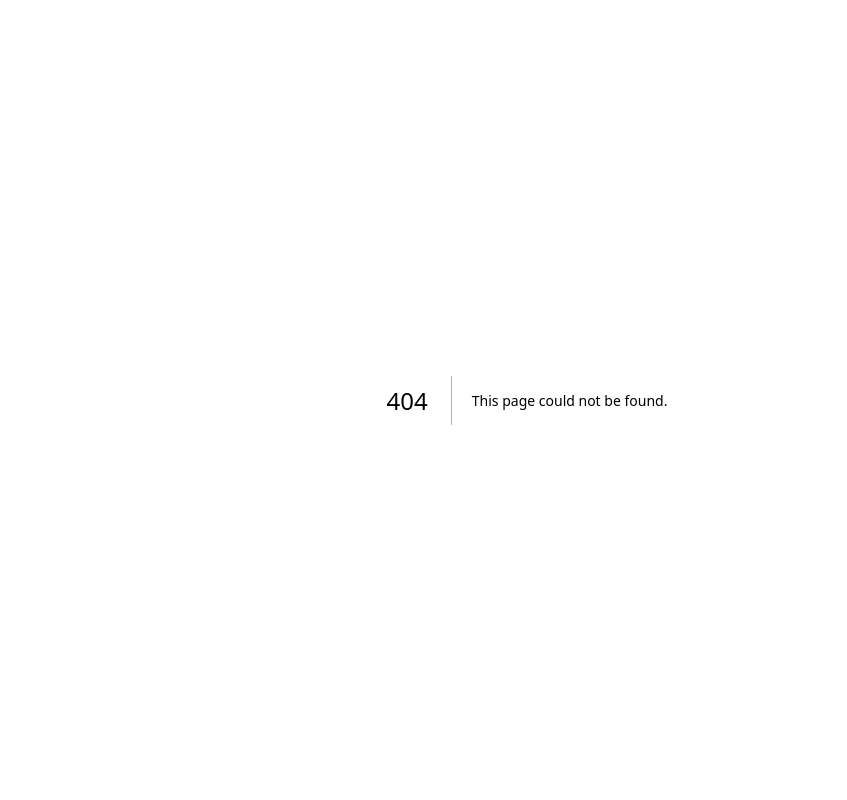
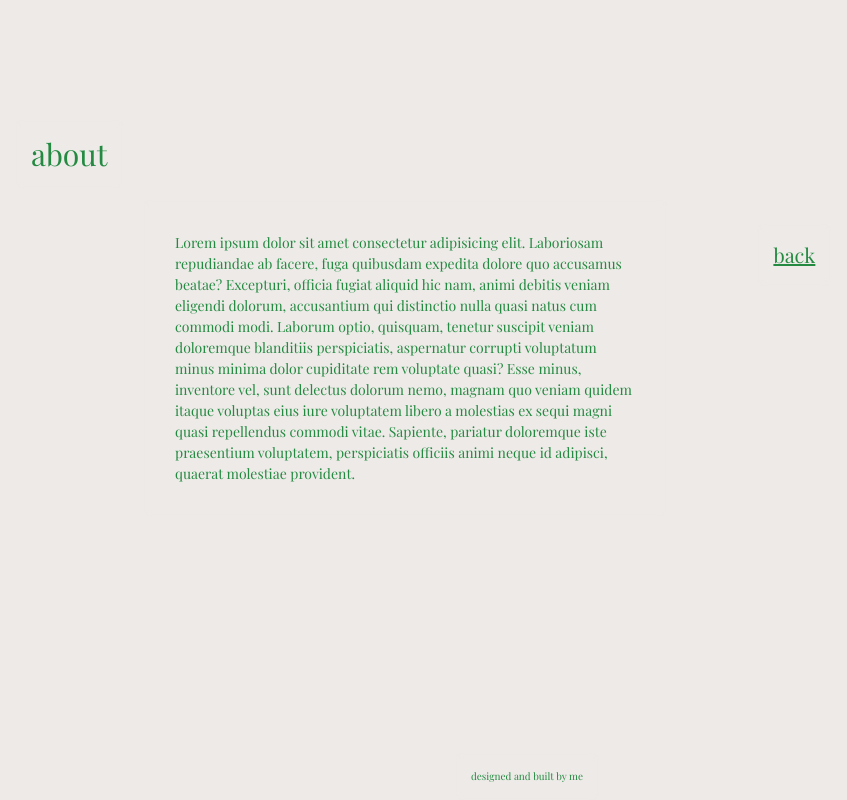
Before and after one commit to joshudd/portfolio, a Next.js app: page /about in a window 1280 px wide. Before the commit this address had no page. Shown: the whole page, without its empty margins (113-960 px from the left). Built offline with nearby package versions, Linux system fonts and the light colour scheme.

Commit message:
routing change

```diff
--- a/package.json
+++ b/package.json
@@ -27,6 +27,7 @@
     "postcss": "^8.4.43",
     "react": "^18.2.0",
     "react-dom": "^18.2.0",
+    "react-router-dom": "^6.26.1",
     "tailwindcss": "3.3.3",
     "typescript": "5.2.2"
   }
--- /dev/null
+++ b/src/app/about/page.tsx
@@ -0,0 +1,5 @@
+import AboutView from '@/components/views/about-view'
+
+export default function About() {
+  return <AboutView />
+}
--- a/src/app/page.tsx
+++ b/src/app/page.tsx
@@ -1,24 +1,11 @@
 "use client"
 
 import HomeView from '@/components/views/home-view'
-import ProjectsView from '@/components/views/projects-view'
-import AboutView from '@/components/views/about-view'
-import { useView } from '@/contexts/view-context'
-
-const views = {
-	"HOME": HomeView,
-	"PROJECTS": ProjectsView,
-  "ABOUT": AboutView,
-};
 
 export default function Home() {
-  type ViewKey = keyof typeof views;
-  const { currentView } = useView() as { currentView: ViewKey };
-  const View = views[currentView];
-
   return (
     <main className={`flex min-h-[400px] min-w-[240px] flex-col justify-center items-center`}>
-      <View />
+      <HomeView />
     </main>
   )
 }
--- /dev/null
+++ b/src/app/projects/page.tsx
@@ -0,0 +1,5 @@
+import ProjectsView from '@/components/views/projects-view'
+
+export default function Projects() {
+  return <ProjectsView />
+}
--- a/src/components/animation/ripples-animation.tsx
+++ b/src/components/animation/ripples-animation.tsx
@@ -35,6 +35,8 @@ const sketch: Sketch = (p) => {
     p.rez = 0.002;
     p.radi = 4 / p.rez;
     p.dim = 5;
+
+    p.try = 0;
   }
 
   p.draw = () => {
@@ -81,8 +83,6 @@ const sketch: Sketch = (p) => {
 
     // increment time
     p.t += p.tInt;
-
-    console.log(p.t)
   }
 
   p.windowResized = () => {
--- a/src/components/views/about-view.tsx
+++ b/src/components/views/about-view.tsx
@@ -1,9 +1,8 @@
+"use client"
+
 import React from "react";
-import { useView } from "@/contexts/view-context";
 
 const AboutView = () => {
-    const { setCurrentView } = useView();
-
     return (
         <div className="w-full h-screen flex flex-col justify-center items-center text-text-about-color">
             {/* header */}
@@ -13,22 +12,20 @@ const AboutView = () => {
                 </h1>
             </div>
 
+            {/* body */}
+            <div className="mt-6 mr-[200px] sm:mr-[260px] md:mr-[290px] lg:mr-[400px] xl:mr-[500px] absolute top-[22vh] left-[20vw] p-4 sm:p-4 md:p-6 lg:p-8 bg-background-transparent-color rounded-lg backdrop-blur-sm z-[200]">
+                <p className="flex flex-col flex-wrap content-start gap-x-4 md:gap-x-8 text-[10px] sm:text-[12px] md:text-[14px]">
+                    Lorem ipsum dolor sit amet consectetur adipisicing elit. Laboriosam repudiandae ab facere, fuga quibusdam expedita dolore quo accusamus beatae? Excepturi, officia fugiat aliquid hic nam, animi debitis veniam eligendi dolorum, accusantium qui distinctio nulla quasi natus cum commodi modi. Laborum optio, quisquam, tenetur suscipit veniam doloremque blanditiis perspiciatis, aspernatur corrupti voluptatum minus minima dolor cupiditate rem voluptate quasi? Esse minus, inventore vel, sunt delectus dolorum nemo, magnam quo veniam quidem itaque voluptas eius iure voluptatem libero a molestias ex sequi magni quasi repellendus commodi vitae. Sapiente, pariatur doloremque iste praesentium voluptatem, perspiciatis officiis animi neque id adipisci, quaerat molestiae provident.
+                </p>
+            </div>
+
             {/* back button */}
-                        {/* about */}
-                        {/* <div className={`absolute top-[38vh] left-[70vw] p-2 md:p-3 lg:p-4 bg-background-transparent-color rounded-sm md:rounded-lg backdrop-blur-sm z-[200]`}>
-                <button className="flex items-center hover:text-text-hover-color" onClick={() => setCurrentView("ABOUT")}>
-                    <h2 className="text-[14px] sm:text-[16px] md:text-[18px] lg:text-[20px] font-normal">
-                        about
-                    </h2>
-                    {chatIcon()}
-                </button>
-            </div> */}
-            <div className={`absolute top-[38vh] left-[70vw] p-2 md:p-3 lg:p-4 bg-background-transparent-color rounded-sm md:rounded-lg backdrop-blur-sm z-[200]`}>
-                <button className="flex items-center hover:text-text-about-hover-color" onClick={() => setCurrentView("HOME")}>
+            <div className={`absolute top-[28vh] left-[68vw] p-2 md:p-3 lg:p-4 bg-background-transparent-color rounded-sm md:rounded-lg backdrop-blur-sm z-[200]`}>
+                <a href="/" className="flex items-center hover:text-text-about-hover-color">
                     <h2 className="text-[14px] sm:text-[16px] md:text-[18px] lg:text-[20px] font-normal underline">
                         back
                     </h2>
-                </button>
+                </a>
             </div>
 
             {/* note */}
--- a/src/components/views/home-view.tsx
+++ b/src/components/views/home-view.tsx
@@ -1,9 +1,10 @@
+"use client"
+
 import React, { useRef, useState, useEffect } from "react";
 import { useView } from "@/contexts/view-context";
 
 import { linkarrowIcon, speakerIcon, cropIcon, chatIcon, documentIcon } from "@/components/icons";
-import AnimatedBackground from "@/components/animation/speaker-animation";
-// import RandomLightning from "@/components/animationlightning-animation";
+// import AnimatedBackground from "@/components/animation/speaker-animation";
 import Ripples from "@/components/animation/ripples-animation";
 
 const HomeView = () => {
@@ -64,20 +65,20 @@ const HomeView = () => {
             </div>
 
             {/* design */}
-            <div className={`absolute top-[55vh] left-[16vw] p-2 md:p-3 lg:p-4 bg-background-transparent-color rounded-sm md:rounded-lg backdrop-blur-sm z-[200]`}>
-                <button className="flex items-center hover:text-text-hover-color" onClick={() => setCurrentView("DESIGN")}>
+            <div className={`absolute top-[55vh] left-[12vw] p-2 md:p-3 lg:p-4 bg-background-transparent-color rounded-sm md:rounded-lg backdrop-blur-sm z-[200]`}>
+                <a href="/design" className="flex items-center hover:text-text-hover-color">
                     <h2 className="text-[14px] sm:text-[16px] md:text-[18px] lg:text-[20px] font-normal">
                         design
                     </h2>
                     {cropIcon()}
-                </button>
+                </a>
             </div>
 
             {/* projects */}
             <div
                 className={`absolute top-[76vh] left-[28vw] p-2 md:p-3 lg:p-4 bg-background-transparent-color rounded-sm md:rounded-lg backdrop-blur-sm z-[200]`}
             >
-                <button className="flex items-center hover:text-text-hover-color" onClick={() => setCurrentView("PROJECTS")}>
+                <a href="/projects" className="flex items-center hover:text-text-hover-color">
                     <h2 className="text-[14px] sm:text-[16px] md:text-[18px] lg:text-[20px] font-normal">
                         projects
                     </h2>
@@ -87,27 +88,27 @@ const HomeView = () => {
                     >
                         {speakerIcon()}
                     </div>
-                </button>
+                </a>
             </div>
 
             {/* experience */}
-            <div className={`absolute top-[65vh] left-[60vw] p-2 md:p-3 lg:p-4 bg-background-transparent-color rounded-sm md:rounded-lg backdrop-blur-sm z-[200]`}>
-                <button className="flex items-center hover:text-text-hover-color" onClick={() => setCurrentView("EXPERIENCE")}>
+            <div className={`absolute top-[60vh] left-[80vw] p-2 md:p-3 lg:p-4 bg-background-transparent-color rounded-sm md:rounded-lg backdrop-blur-sm z-[200]`}>
+                <a href="/experience" className="flex items-center hover:text-text-hover-color">
                     <h2 className="text-[14px] sm:text-[16px] md:text-[18px] lg:text-[20px] font-normal">
                         experience
                     </h2>
                     {documentIcon()}
-                </button>
+                </a>
             </div>
 
             {/* about */}
-            <div className={`absolute top-[38vh] left-[70vw] p-2 md:p-3 lg:p-4 bg-background-transparent-color rounded-sm md:rounded-lg backdrop-blur-sm z-[200]`}>
-                <button className="flex items-center hover:text-text-hover-color" onClick={() => setCurrentView("ABOUT")}>
+            <div className={`absolute top-[28vh] left-[68vw] p-2 md:p-3 lg:p-4 bg-background-transparent-color rounded-sm md:rounded-lg backdrop-blur-sm z-[200]`}>
+                <a href="/about" className="flex items-center hover:text-text-hover-color">
                     <h2 className="text-[14px] sm:text-[16px] md:text-[18px] lg:text-[20px] font-normal">
                         about
                     </h2>
                     {chatIcon()}
-                </button>
+                </a>
             </div>
 
             {/* note */}
@@ -117,19 +118,8 @@ const HomeView = () => {
                 </h2>
             </div>
 
-            {/* waveforms */}
-            {/* {waveformsImage()} */}
             {/* <AnimatedBackground parentPosition={parentPosition} /> */}
             <Ripples />
-            {/* <RandomLightning
-                sourceX={parentPosition.x}
-                sourceY={parentPosition.y}
-                width={window.innerWidth}
-                height={window.innerHeight}
-                duration={3000}
-                segments={5}
-                bolts={3}
-            /> */}
         </div>
     );
 }
--- a/src/components/views/projects-view.tsx
+++ b/src/components/views/projects-view.tsx
@@ -1,5 +1,6 @@
+"use client"
+
 import React, { useState, useRef } from "react";
-import { useView } from "@/contexts/view-context";
 
 import { linkarrowIcon } from "@/components/icons";
 
@@ -57,8 +58,6 @@ const ProjectItem = ({ project, linkarrowIcon }: { project: Project, linkarrowIc
 };
 
 const ProjectsView = () => {
-    const { setCurrentView } = useView();
-
     const [currentPage, setCurrentPage] = useState(1);
     const pagination = (pageNumber: number) => {
         setCurrentPage(pageNumber);
@@ -118,6 +117,7 @@ const ProjectsView = () => {
                 </h1>
             </div>
 
+            {/* project list */}
             <div className="mt-6 mr-[500px] md:mr-0 absolute top-[22vh] left-[20vw] p-4 sm:p-4 md:p-6 lg:p-8 bg-background-transparent-color rounded-lg backdrop-blur-sm z-[200]">
                 <div className="flex flex-col flex-wrap content-start gap-x-4 md:gap-x-8 text-[10px] sm:text-[12px] md:text-[14px]">
                     {currentProjects.map((project) => (
@@ -139,11 +139,11 @@ const ProjectsView = () => {
 
             {/* back button */}
             <div className={`absolute top-[76vh] left-[28vw] p-2 md:p-3 lg:p-4 bg-background-transparent-color rounded-sm md:rounded-lg backdrop-blur-sm z-[200]`}>
-                <button className="flex items-center hover:text-text-projects-hover-color" onClick={() => setCurrentView("HOME")}>
+                <a href="/" className="flex items-center hover:text-text-projects-hover-color">
                     <h2 className="text-[14px] sm:text-[16px] md:text-[18px] lg:text-[20px] font-normal underline">
                         back
                     </h2>
-                </button>
+                </a>
             </div>
 
             {/* note */}
```
Also changed, not shown: 2 other files (tests, documents, lock files or other folders).
